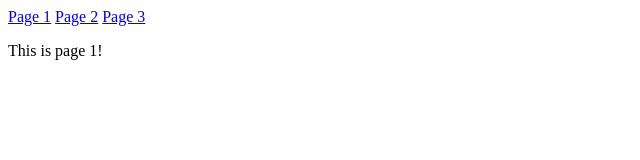
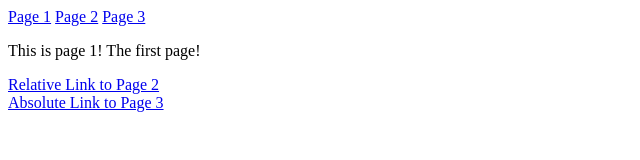
Before and after one commit to NMantohac/MM-MW-1A-ITW, a plain HTML site: page Lessons/Lesson-3-Working-With-The-Server/page1.html in a window 1280 px wide. Shown: the whole page, without its empty margins (0-640 px from the left). Drawn offline with Linux system fonts and the light colour scheme.

Commit message:
added absolute and relative file path for page 1

```diff
--- a/Lessons/Lesson-3-Working-With-The-Server/page1.html
+++ b/Lessons/Lesson-3-Working-With-The-Server/page1.html
@@ -5,6 +5,10 @@
     <a href="page1.html">Page 1</a>
     <a href="page2.html">Page 2</a>
     <a href="page3.html">Page 3</a>
-    <p>This is page 1!</p>
+    <p>This is page 1! The first page!</p>
+
+    <a href="page2.html">Relative Link to Page 2</a>
+    <br>
+    <a href="/Lessons/Lesson-3-Working-With-The-Server/page3.html">Absolute Link to Page 3</a>
 </body>
 </html>
```
Also changed, not shown: Lessons/Lesson-3-Working-With-The-Server/page2.html (+1 -1 lines), Lessons/Lesson-3-Working-With-The-Server/page3.html (+1 -1 lines).
